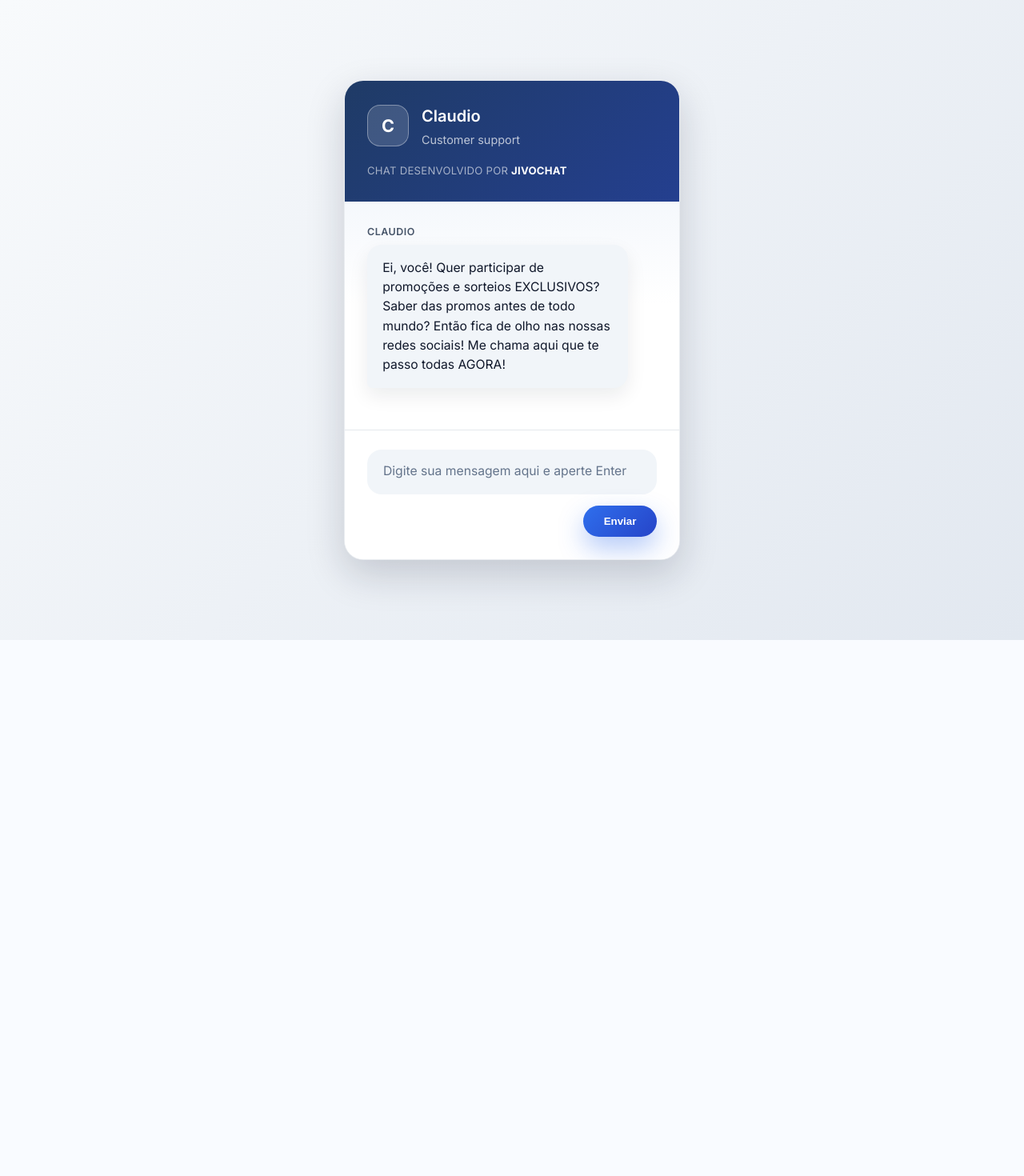
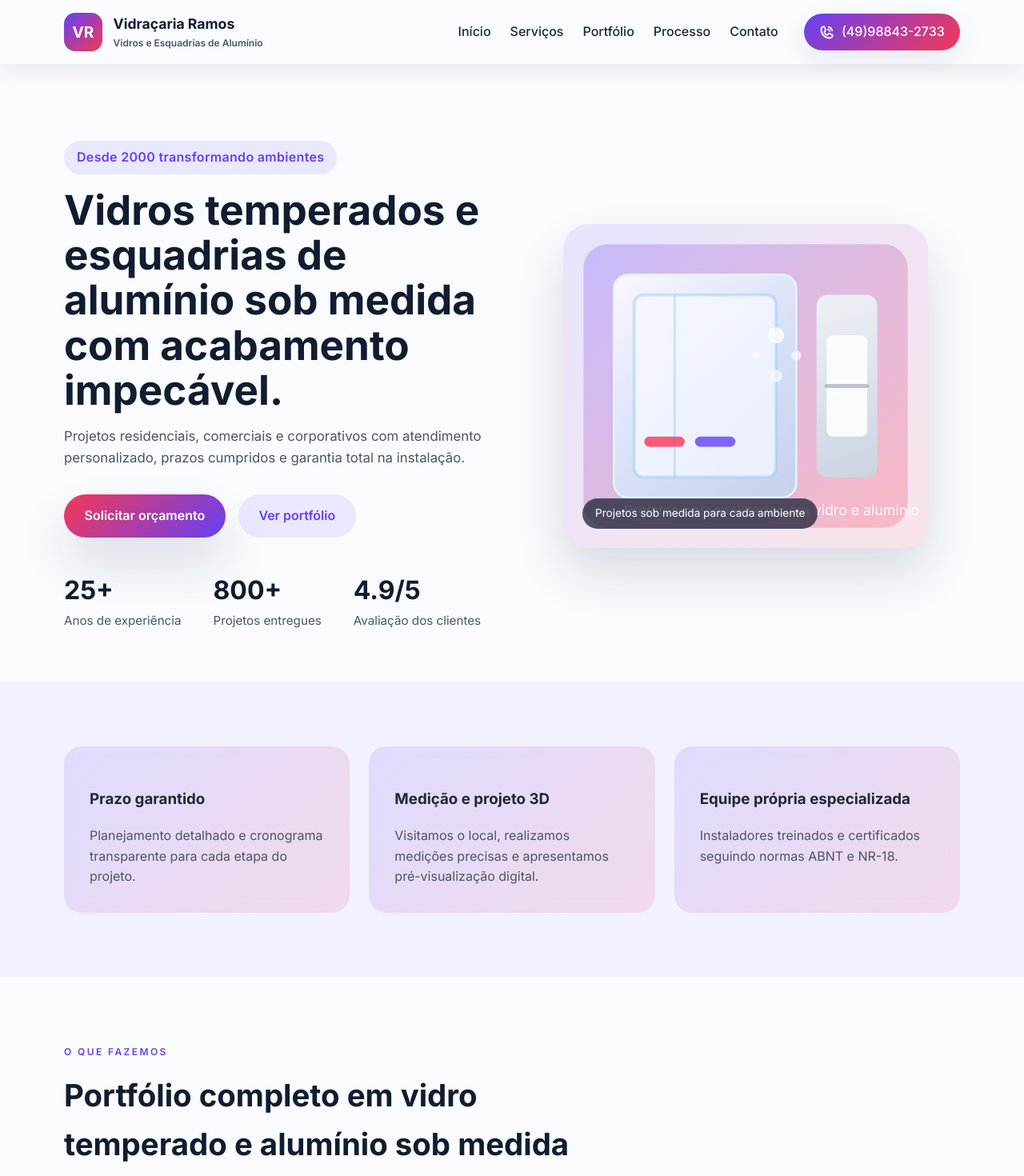
Before and after one commit to paulohramoss/landing-page, a React (Vite) app: page / in a window 1280 px wide. Shown: the top 1470 px of the page at 80% size. Before the commit the page ends 800 px from the top, so only its background shows below. Built offline with nearby package versions, Linux system fonts and the light colour scheme.

Commit message:
Restore landing page around Gemini chat

```diff
--- a/src/App.tsx
+++ b/src/App.tsx
@@ -1,9 +1,39 @@
-import GeminiChat from './components/GeminiChat';
+import type { Variants } from 'framer-motion';
+import Footer from './components/Footer';
+import Header from './components/Header';
+import CallToAction from './sections/CallToAction';
+import Contact from './sections/Contact';
+import Hero from './sections/Hero';
+import Highlights from './sections/Highlights';
+import Portfolio from './sections/Portfolio';
+import Process from './sections/Process';
+import Services from './sections/Services';
+import Testimonials from './sections/Testimonials';
+
+const heroAnimation: Variants = {
+  hidden: { opacity: 0, y: 32 },
+  visible: {
+    opacity: 1,
+    y: 0,
+    transition: { duration: 0.8, ease: 'easeOut' }
+  }
+};
 
 function App(): JSX.Element {
   return (
-    <div className="chat-page">
-      <GeminiChat />
+    <div className="app-shell">
+      <Header />
+      <main>
+        <Hero animation={heroAnimation} />
+        <Highlights />
+        <Services />
+        <Portfolio />
+        <Process />
+        <Testimonials />
+        <CallToAction />
+        <Contact />
+      </main>
+      <Footer />
     </div>
   );
 }
--- a/src/sections/Contact.tsx
+++ b/src/sections/Contact.tsx
@@ -1,3 +1,5 @@
+import GeminiChat from '../components/GeminiChat';
+
 function Contact(): JSX.Element {
   return (
     <section className="section" id="contato">
@@ -10,6 +12,7 @@ function Contact(): JSX.Element {
             e alumínio para o seu projeto.
           </p>
         </div>
+        <div className="contact-layout">
           <form
             className="contact-form"
             onSubmit={(event) => {
@@ -52,6 +55,18 @@ function Contact(): JSX.Element {
               Enviar mensagem
             </button>
           </form>
+
+          <aside className="contact-chat" aria-label="Atendimento on-line">
+            <div className="contact-chat__header">
+              <h3>Converse agora com a Vidraçaria Ramos</h3>
+              <p>
+                Prefere um atendimento imediato? Fale com o Claudio, nosso assistente virtual, e tire suas dúvidas sobre
+                projetos, prazos e materiais.
+              </p>
+            </div>
+            <GeminiChat />
+          </aside>
+        </div>
       </div>
     </section>
   );
--- a/src/styles/global.css
+++ b/src/styles/global.css
@@ -446,6 +446,13 @@ main {
   gap: 1rem;
 }
 
+.contact-layout {
+  display: grid;
+  gap: 2.5rem;
+  grid-template-columns: minmax(0, 1.1fr) minmax(0, 0.9fr);
+  align-items: flex-start;
+}
+
 .contact-form {
   display: flex;
   flex-direction: column;
@@ -454,6 +461,35 @@ main {
   background: var(--color-surface);
   border-radius: 24px;
   box-shadow: var(--shadow-sm);
+}
+
+.contact-chat {
+  display: flex;
+  flex-direction: column;
+  gap: 1.5rem;
+  padding: 2.5rem;
+  background: var(--color-surface);
+  border-radius: 24px;
+  box-shadow: var(--shadow-sm);
+}
+
+.contact-chat__header h3 {
+  margin: 0 0 0.5rem;
+  font-size: 1.5rem;
+  color: var(--color-dark);
+}
+
+.contact-chat__header p {
+  margin: 0;
+  color: var(--color-muted);
+}
+
+.contact-chat .jivo-chat {
+  width: 100%;
+}
+
+.contact-chat .jivo-chat__card {
+  width: 100%;
 }
 
 .form-grid {
@@ -535,6 +571,10 @@ textarea:focus {
   .hero {
     padding-top: 5rem;
   }
+
+  .contact-layout {
+    grid-template-columns: 1fr;
+  }
 }
 
 @media (max-width: 840px) {
```
Lines whose indentation alone changed are shown as unchanged.
